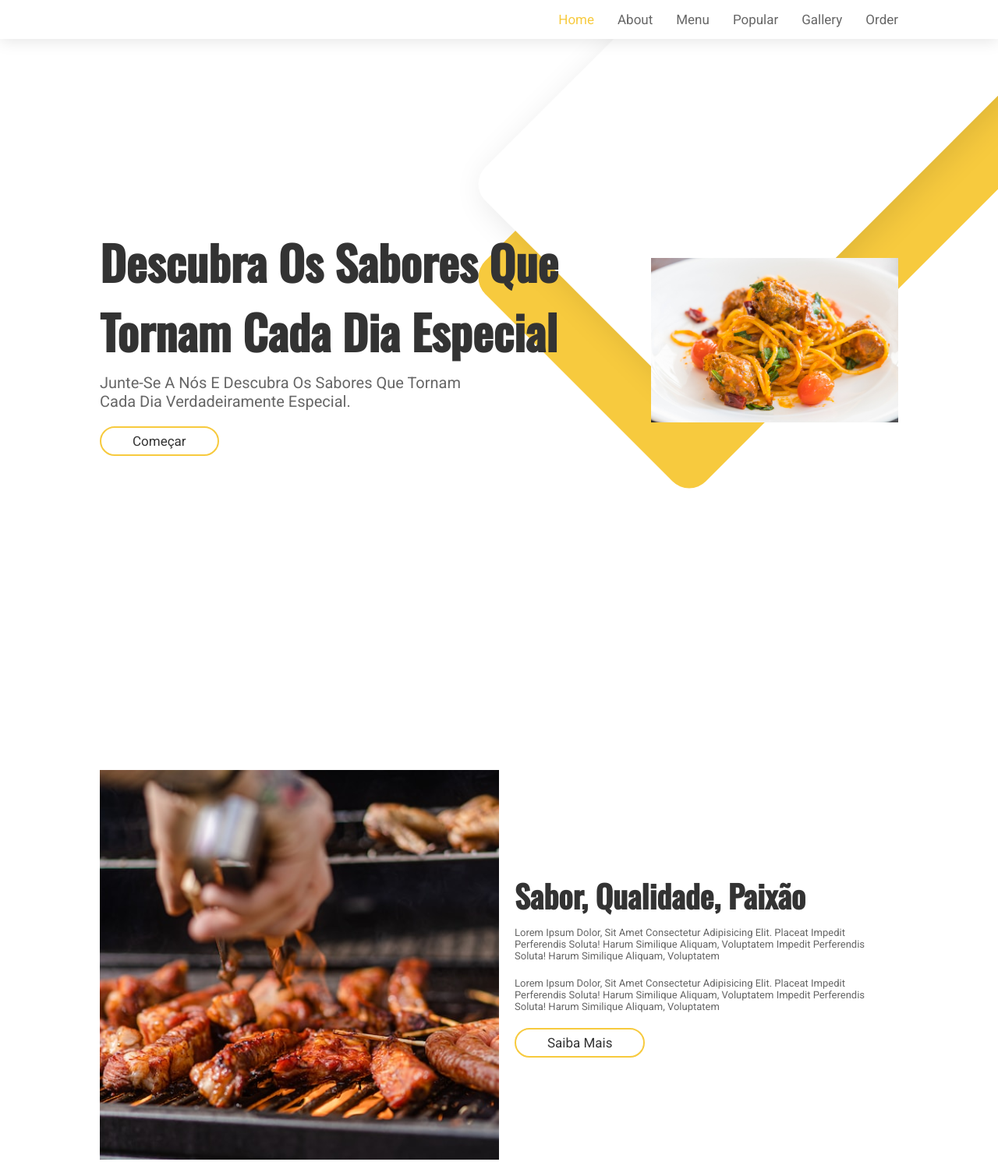
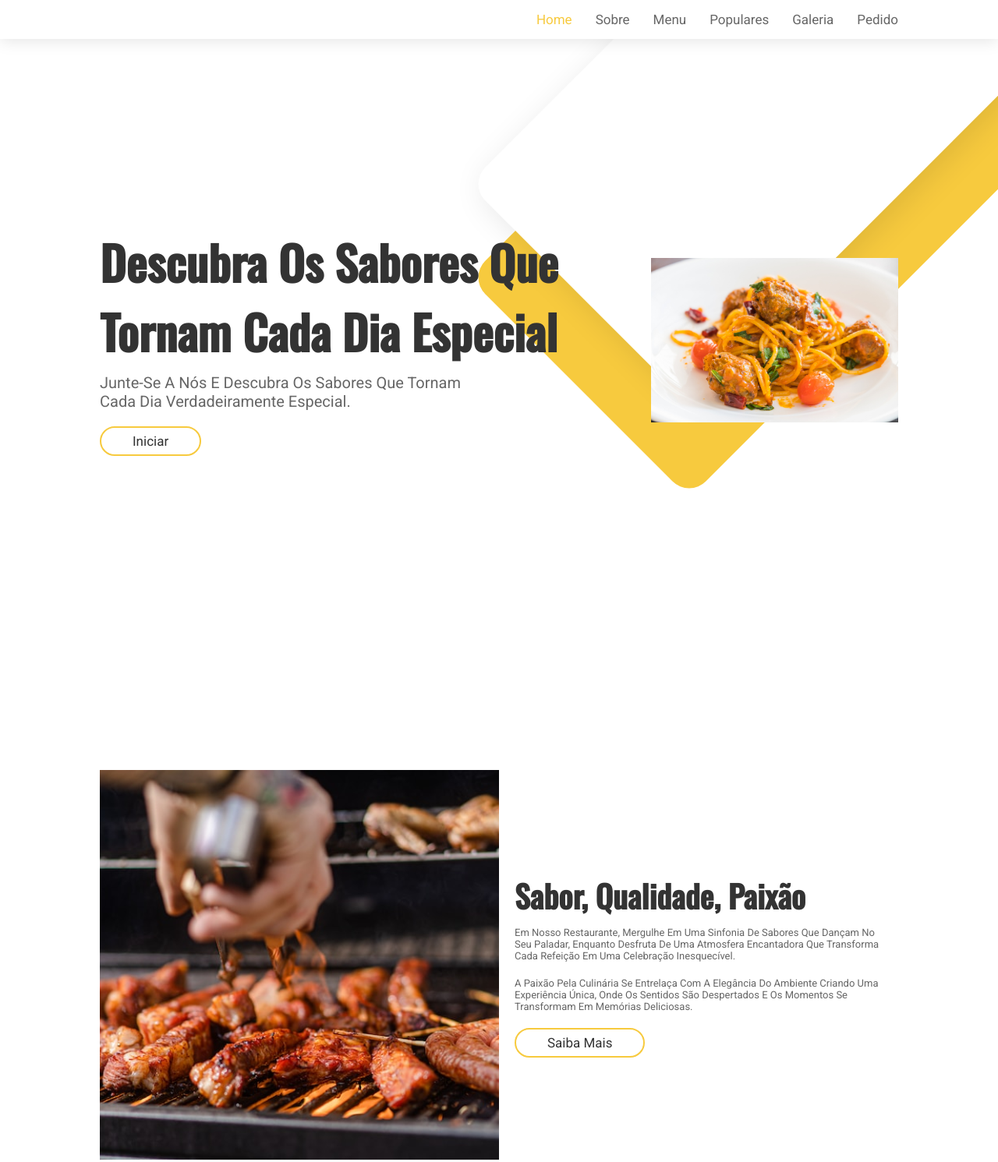
Before and after one commit to MarciaBuienga/finalproject-codeweb, a plain HTML site: page index.html in a window 1280 px wide. Shown: the top 1491 px of the page at 78% size. Drawn offline with nearby package versions, Linux system fonts and the light colour scheme.

Commit message:
Update index.html
Alteração do menu, e da loren.

```diff
--- a/index.html
+++ b/index.html
@@ -33,11 +33,11 @@
         <nav class="narbar">
             <ul>
                 <li><a class="active" href="#home">Home</a></li>
-                <li><a href="#about">About</a></li>
+                <li><a href="#about">Sobre</a></li>
                 <li><a href="#menu">Menu</a></li>
-                <li><a href="#popular">Popular</a></li>
-                <li><a href="#gallery">Gallery</a></li>
-                <li><a href="#order">Order</a></li>
+                <li><a href="#popular">Populares</a></li>
+                <li><a href="#gallery">Galeria</a></li>
+                <li><a href="#order">Pedido</a></li>
             </ul>
         </nav>
 
@@ -54,7 +54,7 @@
                 <br>cada dia verdadeiramente especial.
             </p>
 
-            <a href="#"><button class="btn">Começar</button></a>
+            <a href="#"><button class="btn">Iniciar</button></a>
         </div>
 
         <div class="image">
@@ -71,15 +71,15 @@
         <div class="content">
             <h3>Sabor, qualidade, paixão</h3>
             <p>
-                Lorem ipsum dolor, sit amet consectetur adipisicing elit. Placeat
-                impedit perferendis soluta! Harum similique aliquam, voluptatem
-                impedit perferendis soluta! Harum similique aliquam, voluptatem
+                Em nosso restaurante, mergulhe em uma sinfonia de sabores
+                que dançam no seu paladar, enquanto desfruta de uma atmosfera
+                encantadora que transforma cada refeição em uma celebração inesquecível.
             </p>
 
                 <p>
-                Lorem ipsum dolor, sit amet consectetur adipisicing elit. Placeat
-                impedit perferendis soluta! Harum similique aliquam, voluptatem
-                impedit perferendis soluta! Harum similique aliquam, voluptatem
+                  A paixão pela culinária se entrelaça com a elegância do ambiente
+                    criando uma experiência única, onde os sentidos são despertados
+                    e os momentos se transformam em memórias deliciosas.
              </p>
             <a href="#"><button class="btn">Saiba mais</button></a>
         </div>
@@ -150,7 +150,7 @@
                 </div>
 
                 <div class="price">3000kzs</div>
-                <a href="#"><button class="btn">Adicionar ao pedido</button></a>
+                <a href="#"><button class="btn">Fazer pedido</button></a>
             </div>
 
             <div class="box">
@@ -165,7 +165,7 @@
                 </div>
 
                 <div class="price">2000kzs</div>
-                <a href="#"><button class="btn">Adicionar ao pedido</button></a>
+                <a href="#"><button class="btn">Fazer pedido</button></a>
             </div>
 
             <div class="box">
@@ -180,7 +180,7 @@
                 </div>
 
                 <div class="price">3000kzs</div>
-                <a href="#"><button class="btn">Adicionar ao pedido</button></a>
+                <a href="#"><button class="btn">Fazer pedido</button></a>
             </div>
 
             <div class="box">
@@ -195,7 +195,7 @@
                 </div>
 
                 <div class="price">1000kzs</div>
-                <a href="#"><button class="btn">Adicionar ao pedido</button></a>
+                <a href="#"><button class="btn">Fazer pedido</button></a>
             </div>
 
             <div class="box">
@@ -210,7 +210,7 @@
                 </div>
 
                 <div class="price">3000kzs</div>
-                <a href="#"><button class="btn">Adicionar ao pedido</button></a>
+                <a href="#"><button class="btn">Fazer pedido</button></a>
             </div>
 
             <div class="box">
@@ -225,7 +225,7 @@
                 </div>
 
                 <div class="price">1000kzs</div>
-                <a href="#"><button class="btn">Adicionar ao pedido</button></a>
+                <a href="#"><button class="btn">Fazer pedido</button></a>
             </div>
 
             <div class="box">
@@ -240,7 +240,7 @@
                 </div>
 
                 <div class="price">1000kzs</div>
-                <a href="#"><button class="btn">Adicionar ao pedido</button></a>
+                <a href="#"><button class="btn">Fazer pedido</button></a>
             </div>
 
             <div class="box">
@@ -255,7 +255,7 @@
                 </div>
 
                 <div class="price">3000kzs</div>
-                <a href="#"><button class="btn">Adicionar ao pedido</button></a>
+                <a href="#"><button class="btn">Fazer pedido</button></a>
             </div>
 
             <div class="box">
@@ -270,10 +270,8 @@
                 </div>
 
                 <div class="price">1000kzs</div>
-                <a href="#"><button class="btn">Adicionar ao pedido</button></a>
+                <a href="#"><button class="btn">Fazer pedido</button></a>
             </div>
-
-
 
         </div>
 
@@ -372,10 +370,10 @@
         <div class="box">
             <h3>Links</h3>
             <a href="#">Home</a>
-            <a href="#">About</a>
+            <a href="#">Sobre</a>
             <a href="#">Menu</a>
-            <a href="#">Gallery</a>
-            <a href="#">Order</a>
+            <a href="#">Galeria</a>
+            <a href="#">Pedido</a>
         </div>
 
         <div class="box">
```
